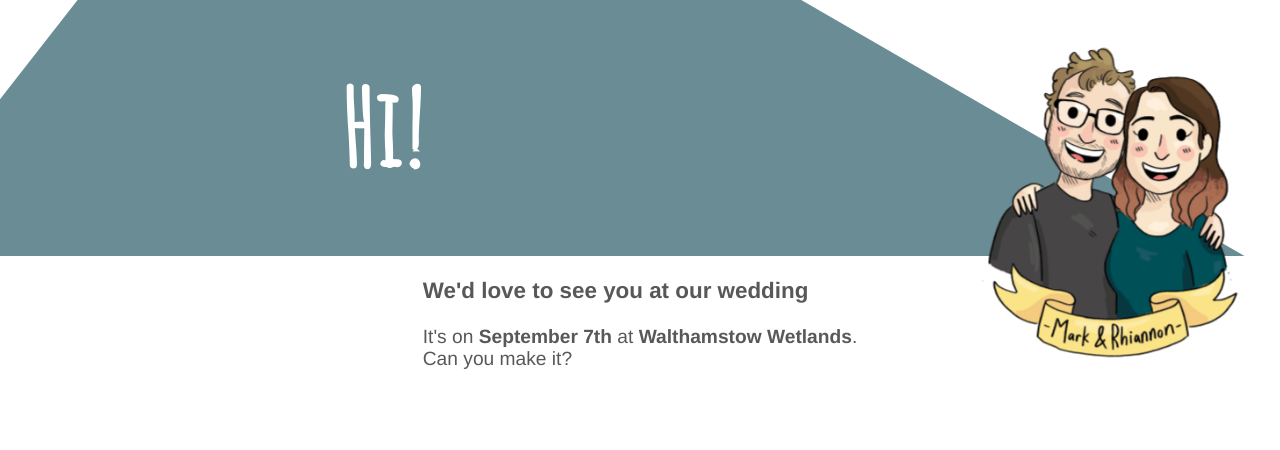
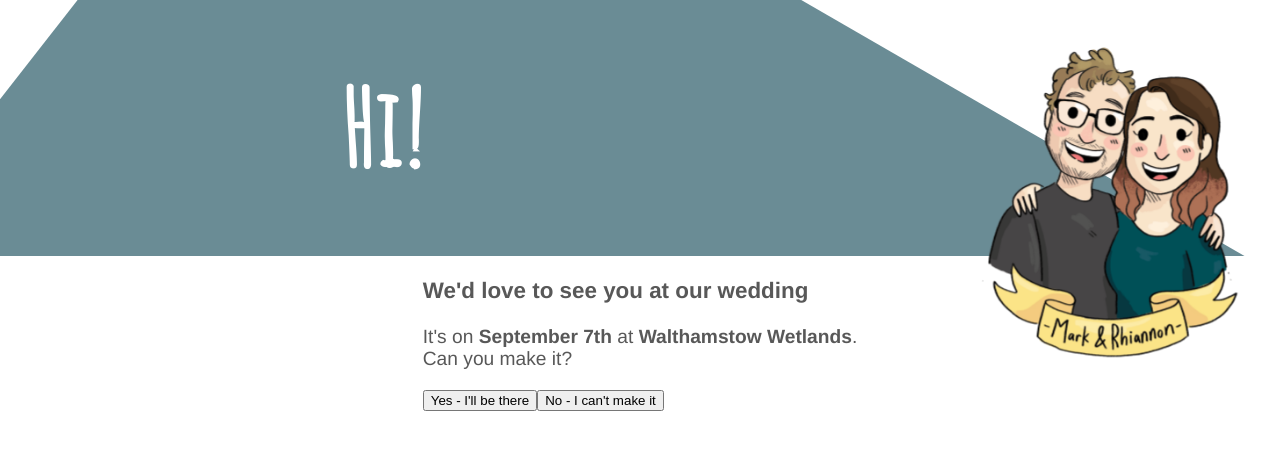
Before and after one commit to mthomasuk/wedding-website, a React (Create React App) app in the folder front-end/: page / in a window 1280 px wide. Shown: the top 450 px of the page. Built offline with nearby package versions, Linux system fonts and the light colour scheme.

Commit message:
mothafuckin CSS

```diff
--- /dev/null
+++ b/front-end/src/components/button/Button.css
@@ -0,0 +1,3 @@
+.Button {
+
+}
--- /dev/null
+++ b/front-end/src/components/button/index.js
@@ -0,0 +1,20 @@
+import React, { PureComponent } from "react";
+
+import "./Button.css";
+
+class Button extends PureComponent {
+    render() {
+        const { title, onClick } = this.props;
+        return (
+            <button
+                className="Button"
+                onClick={onClick}
+                type="button"
+            >
+                {title}
+            </button>
+        );
+    }
+}
+
+export default Button;
--- a/front-end/src/components/landing/Landing.css
+++ b/front-end/src/components/landing/Landing.css
@@ -87,7 +87,7 @@
 .Landing-content {
   color: #585858;
   font-family: "HelveticaNeue-Light", "Helvetica Neue Light", "Helvetica Neue", Helvetica, Arial, "Lucida Grande", sans-serif;
-  padding: 0 10%;
+  padding: 0 10% 10%;
   text-align: left;
 }
 
--- a/front-end/src/components/landing/index.js
+++ b/front-end/src/components/landing/index.js
@@ -1,5 +1,7 @@
 import React, { Component } from "react";
 import { withRouter } from "react-router";
+
+import Button from "../button";
 
 import "./Landing.css";
 
@@ -45,9 +47,13 @@ class Landing extends Component {
                 <div className="Slash-bottom" />
                 <div className="Landing-content">
                     <h3>We&apos;d love to see you at our wedding</h3>
-                    <p>It&apos;s on <b>September 7th</b> at <b>Walthamstow Wetlands</b>.<br/>
+                    <p>It&apos;s on <b>September 7th</b> at <b>Walthamstow Wetlands</b>.<br />
                     Can you make it?
                     </p>
+                    <div className="Button-container">
+                        <Button title={"Yes - I'll be there"} />
+                        <Button title={"No - I can't make it"} />
+                    </div>
                 </div>
             </div>
         );
```
